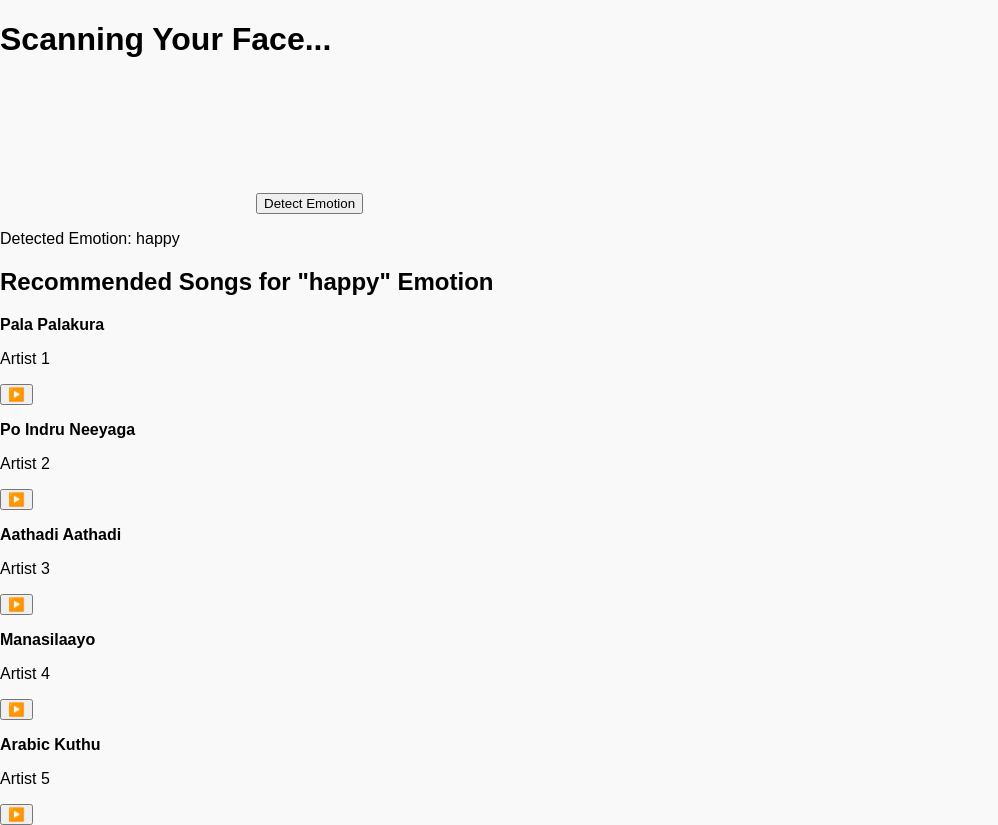
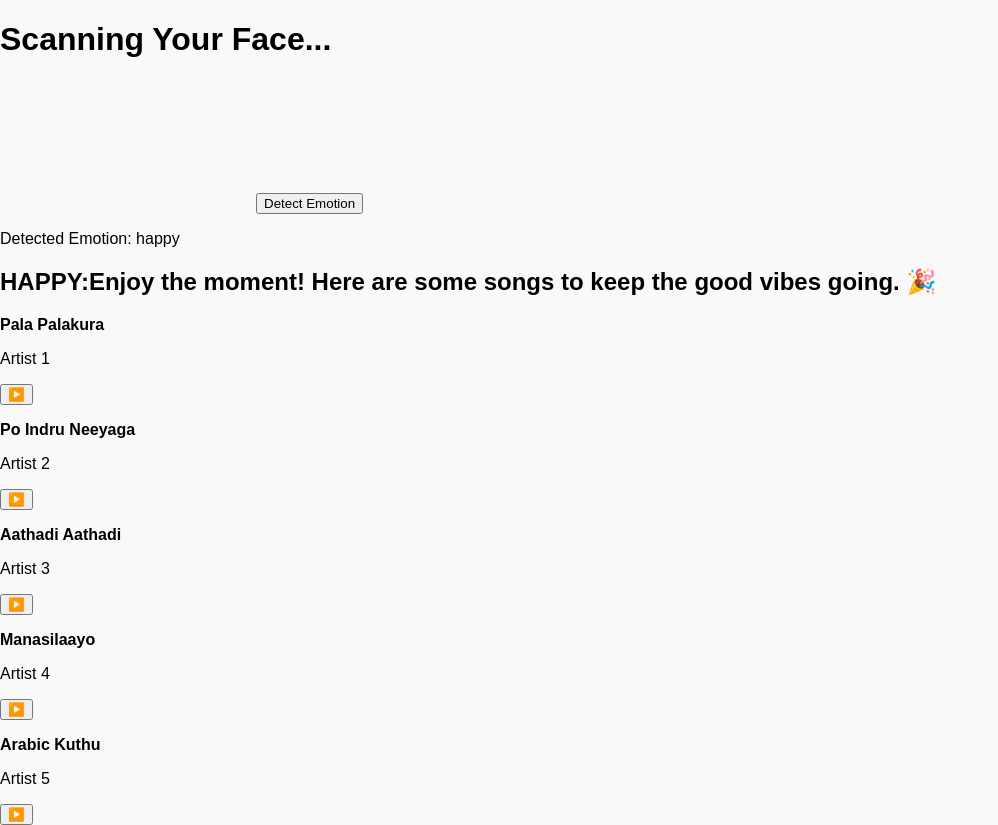
Before and after one commit to SundarapandiT/Emosync, a React (Vite) app: page /getemotion in a window 1280 px wide. Shown: the whole page, without its empty margins (0-998 px from the left). Built offline with nearby package versions, Linux system fonts and the light colour scheme; no server answers.

Commit message:
Update MusicPlayer.jsx all states

```diff
--- a/src/components/MusicPlayer.jsx
+++ b/src/components/MusicPlayer.jsx
@@ -1,38 +1,70 @@
 import React, { useState, useRef, useEffect } from 'react';
-// Import the external CSS
 
 const playlist = [
   {
-    type: 'happy',
+    type: "happy",
     songs: [
-      { title: 'Pala Palakura', artist: 'Artist 1', url: 'path/to/song1.mp3' },
-      { title: 'Po Indru Neeyaga', artist: 'Artist 2', url: 'path/to/song2.mp3' },
-      { title: 'Aathadi Aathadi', artist: 'Artist 3', url: 'path/to/song3.mp3' },
-      { title: 'Manasilaayo', artist: 'Artist 4', url: 'path/to/song4.mp3' },
-      { title: 'Arabic Kuthu', artist: 'Artist 5', url: 'path/to/song5.mp3' }
+      { title: "Pala Palakura", artist: "Artist 1", url: "path/to/song1.mp3" },
+      { title: "Po Indru Neeyaga", artist: "Artist 2", url: "path/to/song2.mp3" },
+      { title: "Aathadi Aathadi", artist: "Artist 3", url: "path/to/song3.mp3" },
+      { title: "Manasilaayo", artist: "Artist 4", url: "path/to/song4.mp3" },
+      { title: "Arabic Kuthu", artist: "Artist 5", url: "path/to/song5.mp3" }
     ]
   },
   {
-    type: 'sad',
+    type: "sad",
     songs: [
-      { title: 'Kanave Kanave', artist: 'Artist 1', url: 'path/to/song6.mp3' },
-      { title: 'Ennodu Nee Irunthal', artist: 'Artist 2', url: 'path/to/song7.mp3' },
-      { title: 'Po Nee Po', artist: 'Artist 3', url: 'path/to/song8.mp3' },
-      { title: 'Shoot the Kuruvi', artist: 'Artist 4', url: 'path/to/song9.mp3' },
-      { title: 'Yamma Yamma', artist: 'Artist 5', url: 'path/to/song10.mp3' },
-      { title: 'Ava Enna', artist: 'Artist 6', url: 'path/to/song11.mp3' }
+      { title: "Kanave Kanave", artist: "Artist 1", url: "path/to/song6.mp3" },
+      { title: "Ennodu Nee Irunthal", artist: "Artist 2", url: "path/to/song7.mp3" },
+      { title: "Po Nee Po", artist: "Artist 3", url: "path/to/song8.mp3" },
+      { title: "Shoot the Kuruvi", artist: "Artist 4", url: "path/to/song9.mp3" },
+      { title: "Yamma Yamma", artist: "Artist 5", url: "path/to/song10.mp3" }
     ]
   },
   {
-    type: 'neutral',
+    type: "neutral",
     songs: [
-      { title: 'Valayapatti Thavilu', artist: 'Artist 1', url: 'path/to/song12.mp3' },
-      { title: 'Vaada Maaplila', artist: 'Artist 2', url: 'path/to/song13.mp3' },
-      { title: 'Bhoomi Enna Suthuthe', artist: 'Artist 3', url: 'path/to/song14.mp3' },
-      { title: 'Selfie Pulla', artist: 'Artist 4', url: 'path/to/song15.mp3' }
+      { title: "Valayapatti Thavilu", artist: "Artist 1", url: "path/to/song12.mp3" },
+      { title: "Vaada Maaplila", artist: "Artist 2", url: "path/to/song13.mp3" },
+      { title: "Bhoomi Enna Suthuthe", artist: "Artist 3", url: "path/to/song14.mp3" },
+      { title: "Selfie Pulla", artist: "Artist 4", url: "path/to/song15.mp3" }
+    ]
+  },
+  {
+    type: "angry",
+    songs: [
+      { title: "Munbe Vaa", artist: "A.R. Rahman", url: "path/to/song16.mp3" },
+      { title: "New York Nagaram", artist: "A.R. Rahman", url: "path/to/song17.mp3" },
+      { title: "Enna Solla Pogirai", artist: "Shankar Mahadevan", url: "path/to/song18.mp3" },
+      { title: "Kannalane", artist: "K.S. Chithra", url: "path/to/song19.mp3" }
+    ]
+  },
+  {
+    type: "fear",
+    songs: [
+      { title: "Nenjukkul Peidhidum", artist: "Hariharan", url: "path/to/song20.mp3" },
+      { title: "Thalli Pogathey", artist: "Sid Sriram", url: "path/to/song21.mp3" },
+      { title: "Uyire Uyire", artist: "Hariharan", url: "path/to/song22.mp3" },
+      { title: "Kaadhal Rojave", artist: "S.P. Balasubrahmanyam", url: "path/to/song23.mp3" }
     ]
   }
 ];
+
+// Function to display a motivational message based on the detected emotion
+const getMessage = (emotion) => {
+  switch (emotion) {
+    case "angry":
+      return "ANGRY:Take a deep breath! Here are some tracks to help you relax and feel better. 🎶";
+    case "fear":
+      return "FEAR:You're not alone! Here's something soothing to bring comfort and courage. 💙";
+    case "happy":
+      return "HAPPY:Enjoy the moment! Here are some songs to keep the good vibes going. 🎉";
+    case "sad":
+      return "SAD:Everything will be okay! These songs might bring you some comfort. 🌧️";
+    default:
+      return "Here are some songs for you! 🎧";
+  }
+};
 
 function MusicPlayer({ emotion }) {
   const [currentSong, setCurrentSong] = useState(null);
@@ -59,14 +91,14 @@ function MusicPlayer({ emotion }) {
 
   return (
     <div className="music-player-container">
-      <h2>Recommended Songs for "{emotion}" Emotion</h2>
+      <h2>{getMessage(emotion)}</h2>
 
       {filteredPlaylist ? (
         <div className="playlist">
           {filteredPlaylist.songs.map((song, index) => (
             <div
               key={index}
-              className={`song-card ${currentSong?.title === song.title ? 'active' : ''}`}
+              className={`song-card ${currentSong?.title === song.title ? "active" : ""}`}
               onClick={() => setCurrentSong(song)}
             >
               <div className="song-info">
```
